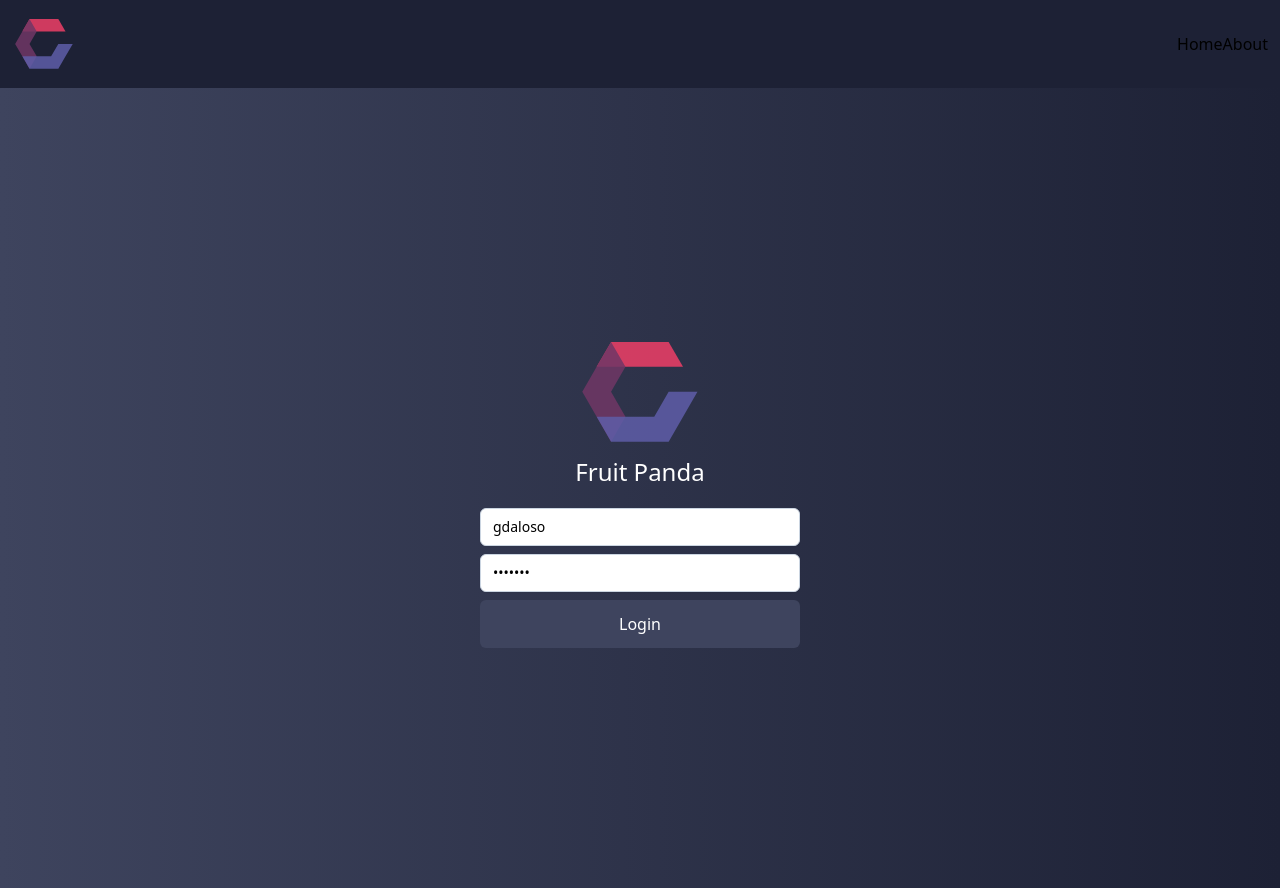
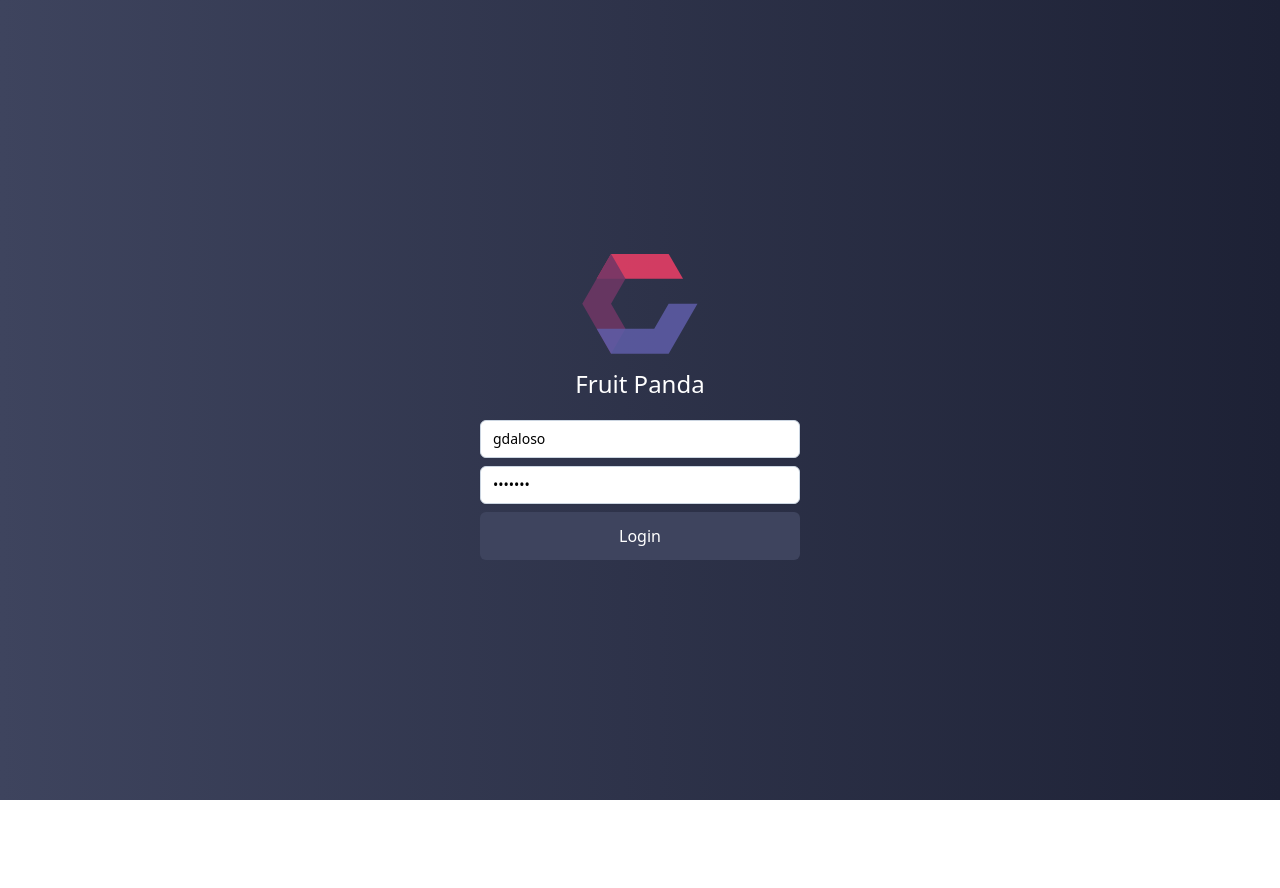
Before and after one commit to reeshkeed/fruit-panda-interface, a Vue app: page /login in a window 1280 px wide. After the commit the page ends 800 px from the top, so only its background shows below. Built offline with nearby package versions, Linux system fonts and the light colour scheme; no server answers.

Commit message:
Implement logout user

```diff
--- a/src/App.vue
+++ b/src/App.vue
@@ -1,11 +1,20 @@
-<script setup>
-import { RouterView } from 'vue-router';
+<script>
 import NavbarMenu from './components/layout/NavbarMenu.vue';
+import { useAuthStore } from './stores/auth.store';
+import { mapState } from 'pinia';
+
+export default {
+  components: { NavbarMenu },
+
+  computed: {
+    ...mapState(useAuthStore, ['token']),
+  },
+};
 </script>
 
 <template>
   <div class="app">
-    <NavbarMenu />
+    <NavbarMenu v-if="token" />
 
     <RouterView />
   </div>
--- a/src/api/api.js
+++ b/src/api/api.js
@@ -56,5 +56,5 @@ const api = (axios) => {
   };
 };
 
-// Initialise the api function and pass axiosInstance to it
+// Initialize the api function and pass axiosInstance to it
 export default api(axiosInstance);
--- a/src/components/layout/NavbarMenu.vue
+++ b/src/components/layout/NavbarMenu.vue
@@ -1,18 +1,29 @@
-<script setup>
-import { RouterLink } from 'vue-router';
+<script>
+import { mapActions } from 'pinia';
+import { useAuthStore } from '../../stores/auth.store';
+
+export default {
+  methods: {
+    ...mapActions(useAuthStore, ['logoutUser']),
+    logout() {
+      this.logoutUser();
+
+      this.$router.push('/login');
+    },
+  },
+};
 </script>
 
 <template>
   <header
     class="navbar bg-dark-500 flex justify-between items-center p-3 w-auto"
   >
-    <img alt="Girish Daloso" class="h-16 w-16" src="@/assets/logo.svg" />
+    <img alt="Girish Daloso" class="h-14 w-14" src="@/assets/logo.svg" />
 
-    <div class="">
-      <nav>
-        <RouterLink to="/">Home</RouterLink>
-        <RouterLink to="/about">About</RouterLink>
-      </nav>
+    <div class="text-gray-400">
+      <RouterLink class="pr-2" to="/">Home</RouterLink>
+      <RouterLink class="pr-2" to="/about">About</RouterLink>
+      <button @click="logout">Logout</button>
     </div>
   </header>
 </template>
--- a/src/stores/auth.store.js
+++ b/src/stores/auth.store.js
@@ -18,6 +18,10 @@ export const useAuthStore = defineStore('auth', {
         this.token = response.data.token;
       }
     },
+
+    logoutUser() {
+      this.token = null;
+    },
   },
 
   persist: true,
```
